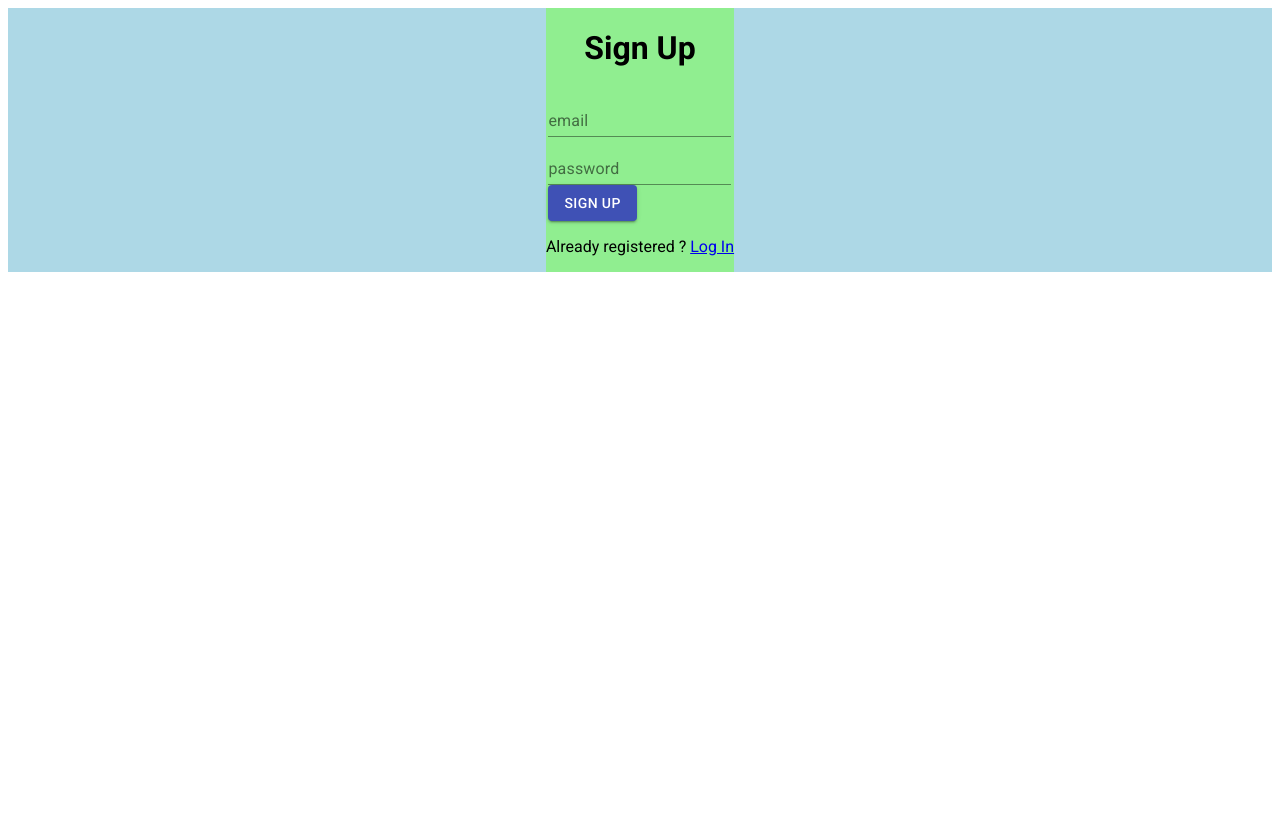
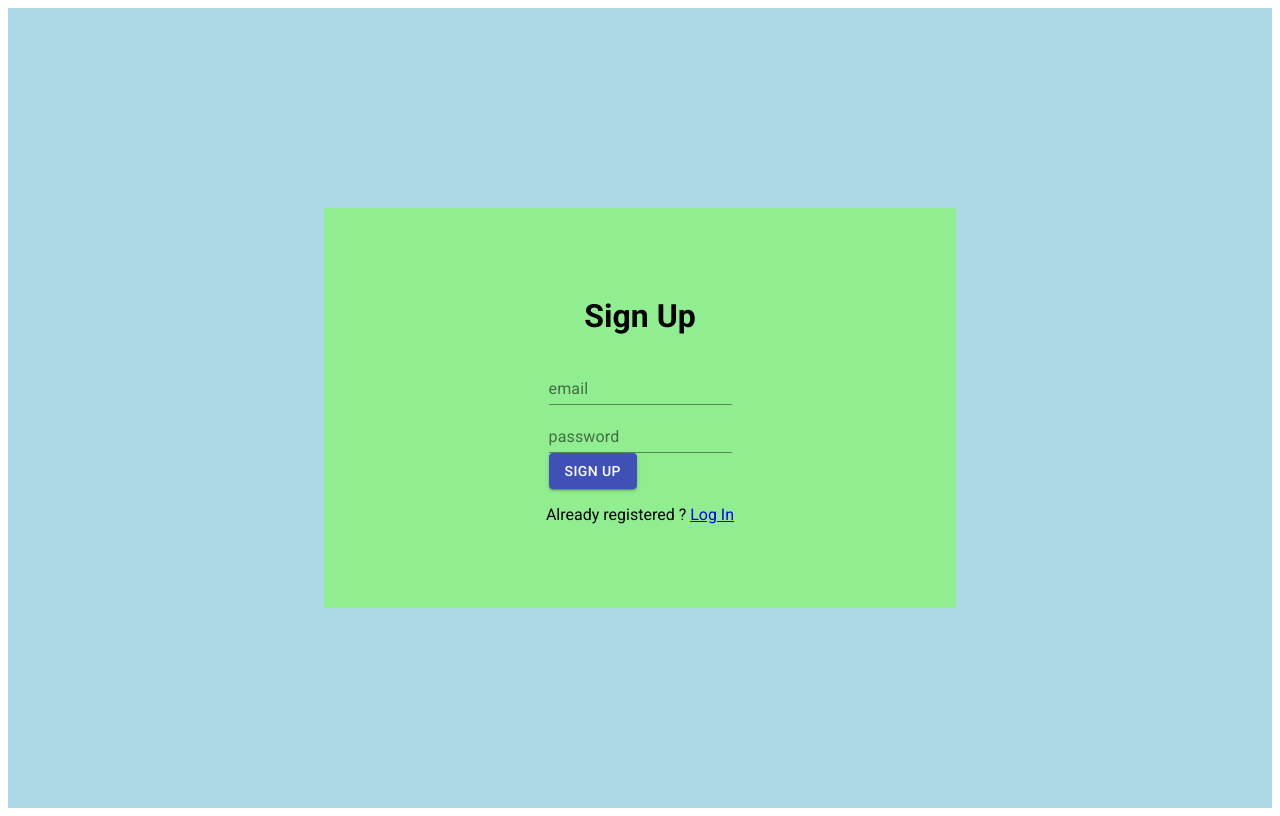
Before and after one commit to habib-chawki/social-app-front, a React (Create React App) app: page / in a window 1280 px wide. Built offline with nearby package versions, Linux system fonts and the light colour scheme.

Commit message:
Refactor: form styling

```diff
--- a/src/components/custom/SignUp.jsx
+++ b/src/components/custom/SignUp.jsx
@@ -10,16 +10,19 @@ function SignUp({ renderInput, handleSubmit }) {
    return (
       <Box
          display="flex"
-         flexDirection="row"
          justifyContent="center"
+         alignItems="center"
          bgcolor="lightblue"
-         flexGrow={1}
+         height="100vh"
       >
          <Box
             display="flex"
             flexDirection="column"
+            justifyContent="center"
             alignItems="center"
             bgcolor="lightgreen"
+            width="50%"
+            height="50%"
          >
             <h1>Sign Up</h1>
             <form onSubmit={handleSubmit}>
```
